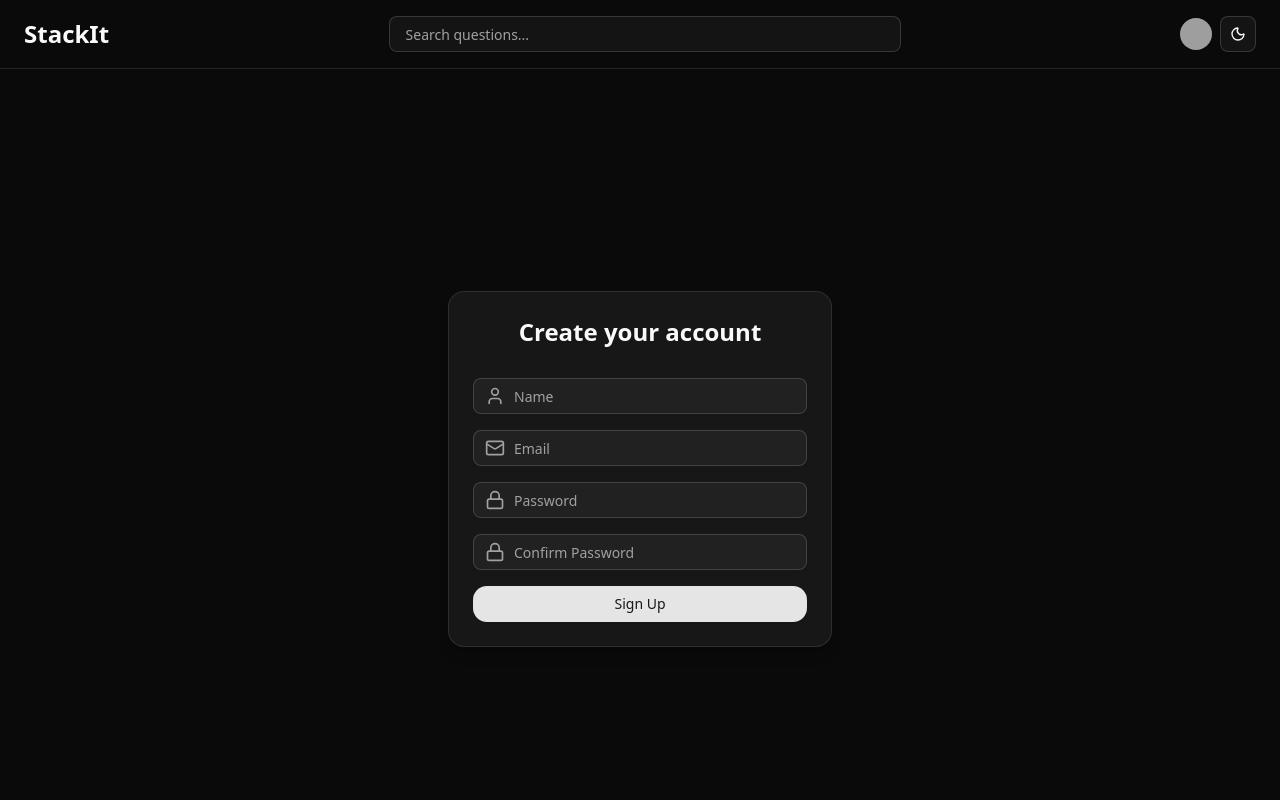
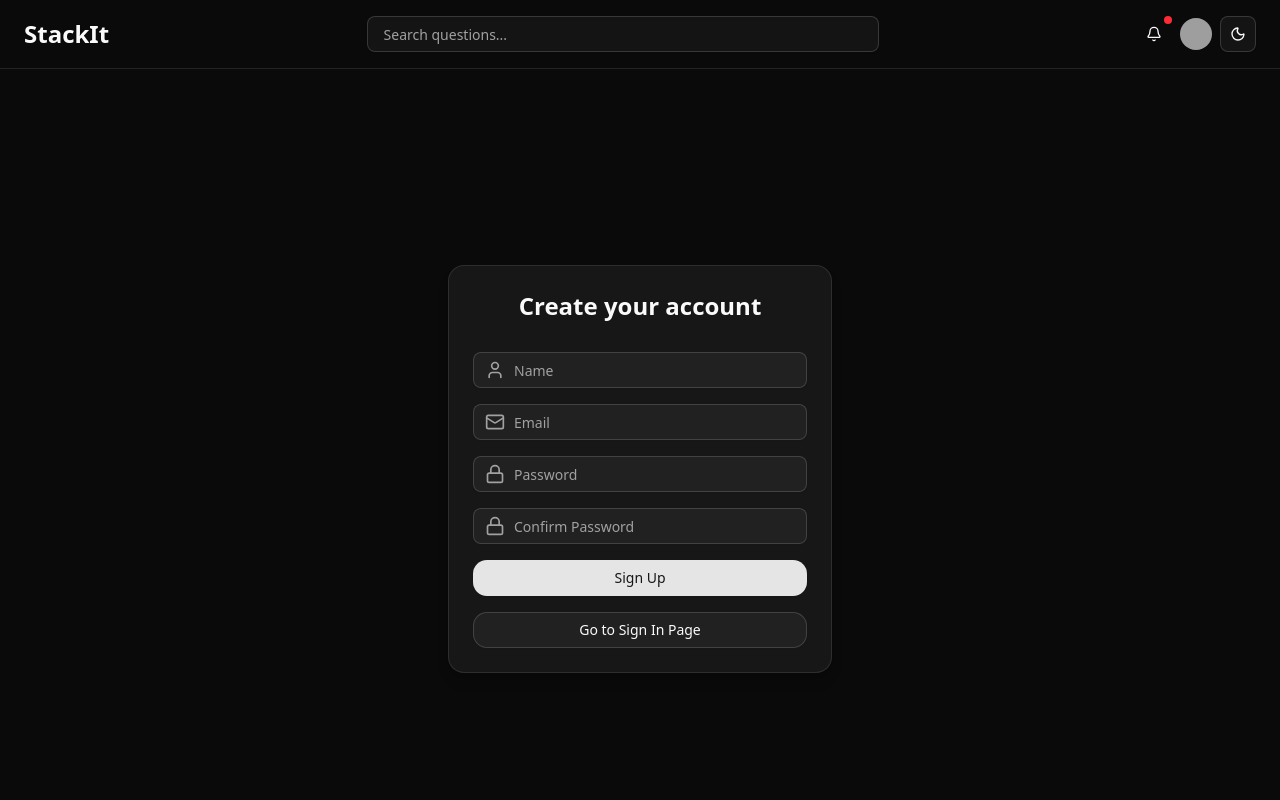
Before and after one commit to Aakri1134/stack-it, a React (Vite) app in the folder frontend/stack-it/: page /signup in a window 1280 px wide. Shown: the top 800 px of the page. Built offline with nearby package versions, Linux system fonts and the light colour scheme; grey boxes are pictures that could not be loaded.

Commit message:
update Readme

```diff
--- a/frontend/stack-it/src/components/auth/signin.jsx
+++ b/frontend/stack-it/src/components/auth/signin.jsx
@@ -75,6 +75,16 @@ export default function SignInPage() {
             >
               Sign In
             </Button>
+
+            {/* Go to Login Page button */}
+            <Button
+              type="button"
+              variant="outline"
+              className="w-full rounded-xl"
+              onClick={() => (window.location.href = "/signup")}
+            >
+              Go to sign up page
+            </Button>
           </form>
         </CardContent>
       </Card>
--- a/frontend/stack-it/src/components/auth/signup.jsx
+++ b/frontend/stack-it/src/components/auth/signup.jsx
@@ -54,6 +54,16 @@ export default function SignUpPage() {
             >
               Sign Up
             </Button>
+            {/* Go to Sign In Page button */}
+            <Button
+              type="button"
+              variant="outline"
+              className="w-full rounded-xl"
+              onClick={() => (window.location.href = "/login")}
+            >
+              Go to Sign In Page
+            </Button>
+
           </form>
         </CardContent>
       </Card>
--- a/frontend/stack-it/src/components/navbar.jsx
+++ b/frontend/stack-it/src/components/navbar.jsx
@@ -18,6 +18,8 @@ import {
 import { ModeToggle } from "@/components/mode-toggle";
 import { useAuth } from "../contexts/AuthContext";
 
+import { Bell } from "lucide-react";
+
 const dummyuser = {
   name: "Utkarsh",
   avatar: "https://api.dicebear.com/6.x/personas/svg?seed=utkarsh",
@@ -30,8 +32,18 @@ const suggestions = [
   "React Router vs Next.js routing",
 ];
 
+const notifications = [
+  "You got a new answer on your question",
+  "New comment on your answer",
+  "User JohnDoe upvoted your question",
+];
+
+
+
+
 export default function Navbar() {
-  const { user, logout } = useAuth();
+  const [user, setUser] = useState(true);
+  const { logout } = useAuth();
 
   const [query, setQuery] = useState("");
   const [showSuggestions, setShowSuggestions] = useState(false);
@@ -73,6 +85,33 @@ export default function Navbar() {
       {/* Right Section */}
       <div className="flex items-center gap-2 whitespace-nowrap">
         {user ? (
+          <>
+            {/* Bell Icon for Notifications */}
+            <DropdownMenu>
+              <DropdownMenuTrigger asChild>
+                <Button variant="ghost" size="icon" className="relative">
+                  <Bell className="h-5 w-5" />
+                  <span className="absolute top-0 right-0 h-2 w-2 bg-red-500 rounded-full" />
+                </Button>
+              </DropdownMenuTrigger>
+              <DropdownMenuContent align="end" className="w-72">
+                {notifications.length > 0 ? (
+                  notifications.map((note, i) => (
+                    <DropdownMenuItem
+                      key={i}
+                      className="text-sm whitespace-normal"
+                    >
+                      {note}
+                    </DropdownMenuItem>
+                  ))
+                ) : (
+                  <DropdownMenuItem className="text-sm text-muted-foreground">
+                    No new notifications
+                  </DropdownMenuItem>
+                )}
+              </DropdownMenuContent>
+            </DropdownMenu>
+
             <DropdownMenu>
               <DropdownMenuTrigger asChild>
                 <Avatar className="cursor-pointer">
@@ -82,10 +121,13 @@ export default function Navbar() {
               </DropdownMenuTrigger>
               <DropdownMenuContent align="end">
                 <DropdownMenuItem>
-                <Button variant= "transparent" onClick={logout}>Logout</Button>
+                  <Button variant="transparent" onClick={logout}>
+                    Logout
+                  </Button>
                 </DropdownMenuItem>
               </DropdownMenuContent>
             </DropdownMenu>
+          </>
         ) : (
           <>
             <Button variant="ghost" size="sm" className="min-w-[60px]">
--- a/frontend/stack-it/src/components/pages/homepage.jsx
+++ b/frontend/stack-it/src/components/pages/homepage.jsx
@@ -8,6 +8,7 @@ import {
   SelectValue,
 } from "@/components/ui/select";
 import QuestionCard from "@/components/questions/QuestionCard";
+import { Link } from "react-router-dom";
 
 export default function HomePage() {
   return (
@@ -16,7 +17,9 @@ export default function HomePage() {
       <div className="flex items-center justify-start gap-4">
         {/* Ask a Question Button */}
         <Button className="bg-primary text-primary-foreground hover:bg-primary/90">
-          Ask a Question
+          <Link to={'/ask'}>
+             Ask a Question
+          </Link>
         </Button>
 
         {/* Sort Dropdown */}
```
Also changed, not shown: 1 other file (tests, documents, lock files or other folders). Lines whose indentation alone changed are shown as unchanged.
